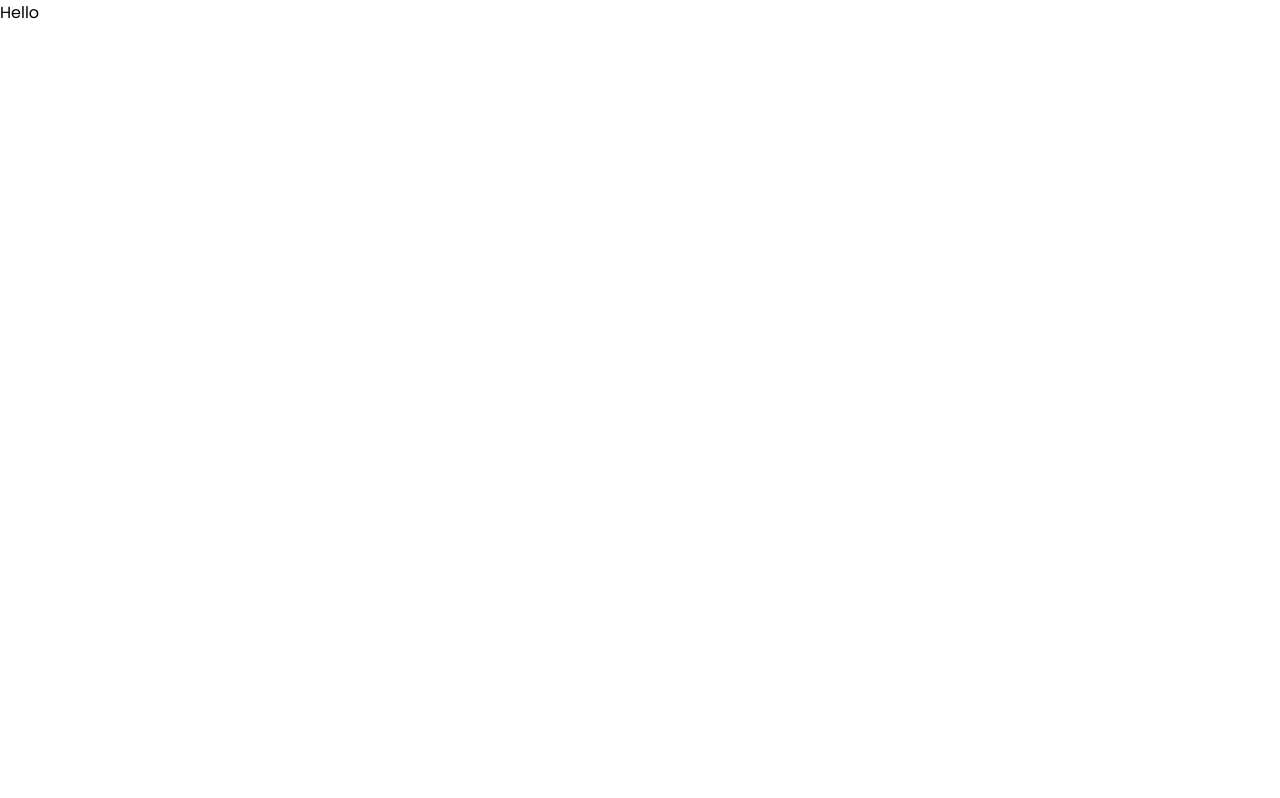
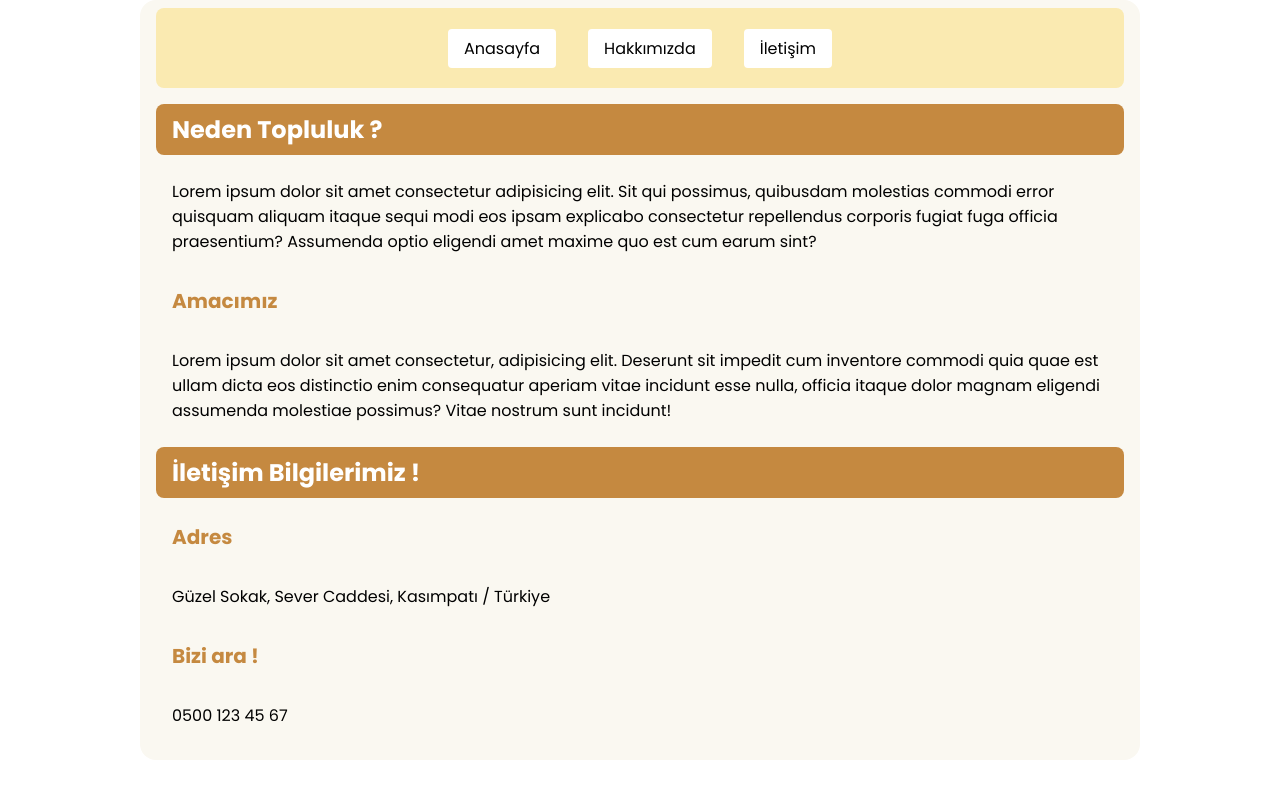
Before and after one commit to medyaalpa/css1, a plain HTML site: page about.html in a window 1280 px wide. Drawn offline with Linux system fonts and the light colour scheme.

Commit message:
Project Completed.

```diff
--- a/about.html
+++ b/about.html
@@ -11,8 +11,24 @@
     <link href="https://fonts.googleapis.com/css2?family=Poppins:wght@400;700&display=swap" rel="stylesheet">
 </head>
 <body>
-    <section class="site">
-        Hello
-    </section>
+    <div class="site">
+        <div class="nav">
+            <a href="index.html"><div class="button">Anasayfa</div></a>
+            <a href="about.html"><div class="button">Hakkımızda</div></a>
+            <a href="contact.html"><div class="button">İletişim</div></a>
+    </div>
+    <div class="about">
+        <h1>Neden Topluluk ?</h1>
+        <p>Lorem ipsum dolor sit amet consectetur adipisicing elit. Sit qui possimus, quibusdam molestias commodi error quisquam aliquam itaque sequi modi eos ipsam explicabo consectetur repellendus corporis fugiat fuga officia praesentium? Assumenda optio eligendi amet maxime quo est cum earum sint?</p>
+        <h2>Amacımız</h2>
+        <p>Lorem ipsum dolor sit amet consectetur, adipisicing elit. Deserunt sit impedit cum inventore commodi quia quae est ullam dicta eos distinctio enim consequatur aperiam vitae incidunt esse nulla, officia itaque dolor magnam eligendi assumenda molestiae possimus? Vitae nostrum sunt incidunt!</p>
+    </div>
+    <div class="contact">
+        <h1>İletişim Bilgilerimiz !</h1>
+        <h2>Adres</h2>
+        <p>Güzel Sokak, Sever Caddesi, Kasımpatı / Türkiye</p>
+        <h2>Bizi ara !</h2>
+        <p>0500 123 45 67</p>
+    </div>
 </body>
 </html>
--- a/main.css
+++ b/main.css
@@ -6,3 +6,70 @@
     box-sizing: border-box;
     font-family: "Poppins";
 }
+
+body {
+    display: flex;
+    justify-content: center;
+}
+
+.site {
+    width: 1000px;
+    background-color: #FAF8F1;
+    height: auto;
+    padding: 8px 16px;
+    border-radius: 16px;
+}
+
+.nav {
+    border-radius: 8px;
+    display: flex;
+    align-items: center;
+    justify-content: center;
+    flex-wrap: wrap;
+    background-color: #FAEAB1;
+    width: 100%;
+    height: 80px;
+}
+
+.button {
+    margin: 16px;
+    color: black;
+    padding: 8px 16px;
+    background-color: white;
+    display: inline;
+    border-radius: 4px;
+}
+
+a {
+    text-decoration: none;
+}
+
+h1 {
+    padding: 8px 16px;
+    background-color: #C58940 ;
+    font-size: 24px;
+    border-radius: 8px;
+    color: white;
+    margin-top: 16px;
+    font-weight: 700;
+}
+
+h2 {
+    color: #C58940;
+    font-size: 20px;
+    margin-top: 16px;
+    font-weight: 700;
+    padding: 8px 16px;
+}
+
+img {
+    margin-top: 16px;
+    border-radius: 8px;
+    width: 100%;
+}
+
+p {
+    padding: 8px 16px;
+    margin-top: 16px;
+    margin-bottom: 16px;
+}
```
Also changed, not shown: contact.html (+13 -3 lines), index.html (+12 -3 lines), images/image.gif (added).
